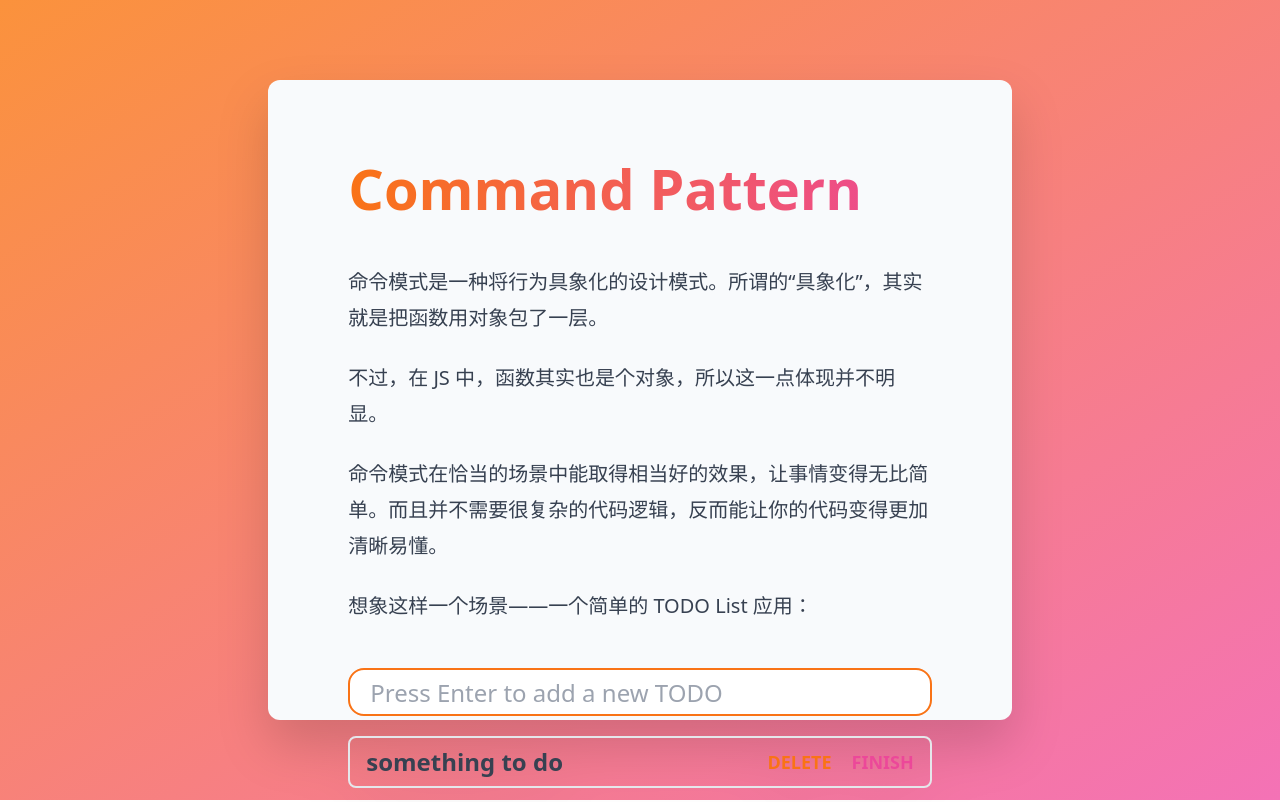
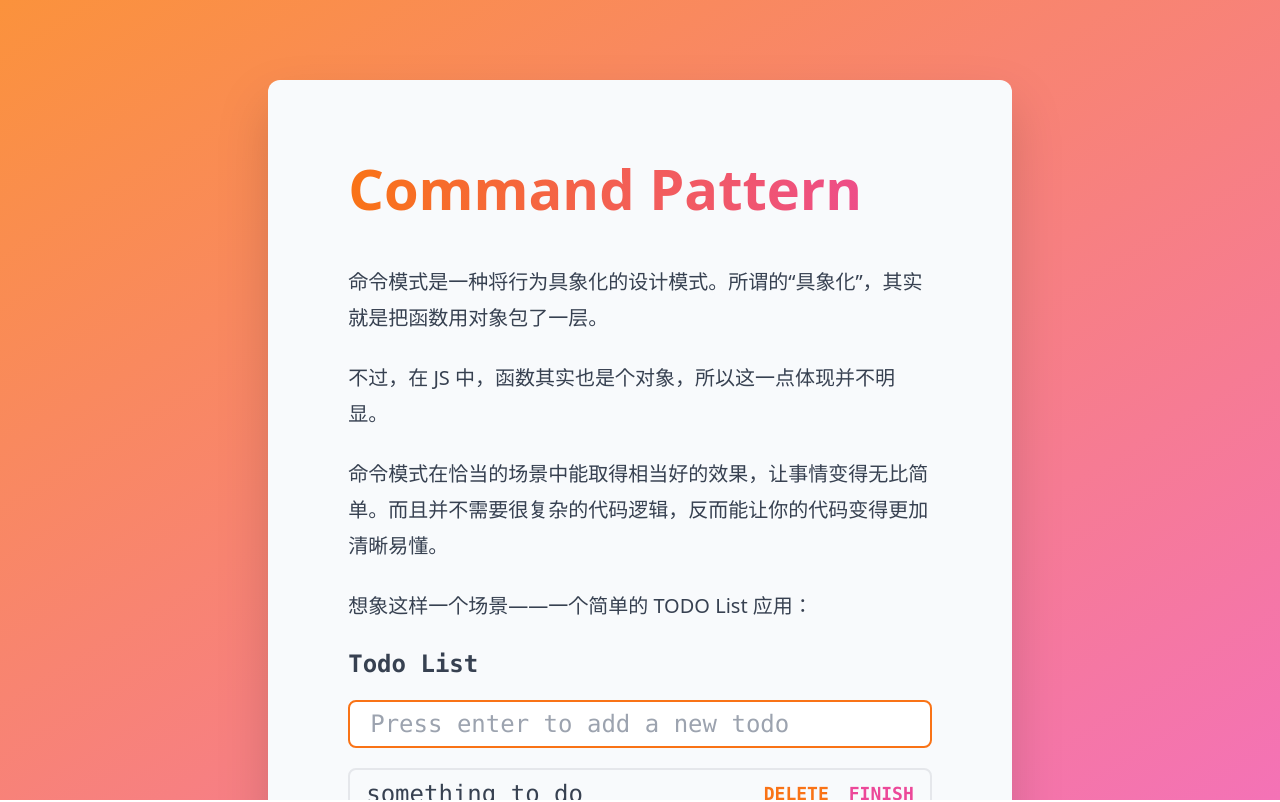
Before and after one commit to MoYuM/patterns-for-web, a Next.js app: page /patterns/command in a window 1280 px wide. Shown: the top 802 px of the page. Built offline with nearby package versions, Linux system fonts and the light colour scheme.

Commit message:
feat: better style

```diff
--- a/components/mdLayout/index.tsx
+++ b/components/mdLayout/index.tsx
@@ -6,8 +6,8 @@ const MdLayout: React.FC<{ children: React.ReactNode }> = ({ children }) => {
     <MDXProvider components={{
       h1: (props) => <h1 className="bg-clip-text text-transparent bg-gradient-to-r from-orange-500 to-pink-500" {...props} />
     }}>
-      <div className="w-full flex justify-center bg-gradient-to-br from-orange-400 to-pink-400 h-screen">
-        <div className="bg-slate-50 drop-shadow-2xl prose md:prose-lg lg:prose-xl p-20 my-20 rounded-xl">
+      <div className="w-full flex justify-center bg-gradient-to-br from-orange-400 to-pink-400 h-screen overflow-auto">
+        <div className="bg-slate-50 drop-shadow-2xl prose md:prose-lg lg:prose-xl p-20 my-20 rounded-xl h-fit">
           {children}
         </div>
       </div>
--- a/patterns/command/index.tsx
+++ b/patterns/command/index.tsx
@@ -40,25 +40,26 @@ const CommandPattern: React.FC<{
     }
 
     return (
-      <div className="not-prose" style={style}>
-        <div className="mt-5">
+      <div className="not-prose font-mono" style={style}>
+        <div className="text-2xl font-black">Todo List</div>
+        <div>
           {showUndo && (
             <button onClick={onUndo} className="bg-orange-700 text-white px-3 rounded-lg text-lg cursor-pointer font-bold">UNDO</button>
           )}
           {/* <button className="bg-pink-700 ml-5 text-white px-3 rounded-lg text-lg cursor-pointer">reundo</button> */}
         </div>
         <input
-          placeholder="Press Enter to add a new TODO"
+          placeholder="Press enter to add a new todo"
           type="text"
           onKeyDown={onEnterDown}
-          className="h-12 rounded-2xl pl-5 text-2xl border-orange-500 border-2 border-solid mt-5 w-full"
+          className="h-12 rounded-lg pl-5 text-2xl border-orange-500 border-2 border-solid mt-5 w-full"
           value={value}
           onChange={(e) => onChange(e.target.value)}
         />
         <ul className="w-full text-2xl mt-5">
           {list.map((i) => (
             <li className="py-2 flex justify-between border-2 px-4 rounded-lg items-center mb-4" key={i.key}>
-              <span className={`font-bold ${i.status === 'finished' ? 'line-through text-gray-400' : ''}`}>{i.todo}</span>
+              <span className={`${i.status === 'finished' ? 'line-through text-gray-400' : ''}`}>{i.todo}</span>
               <div className="text-lg">
                 <span className="cursor-pointer text-orange-500 font-bold" onClick={() => onDelete(i.key)}>DELETE</span>
                 <span className="ml-5 cursor-pointer text-pink-500 font-bold" onClick={() => onFinish(i.key)}>FINISH</span>
```
